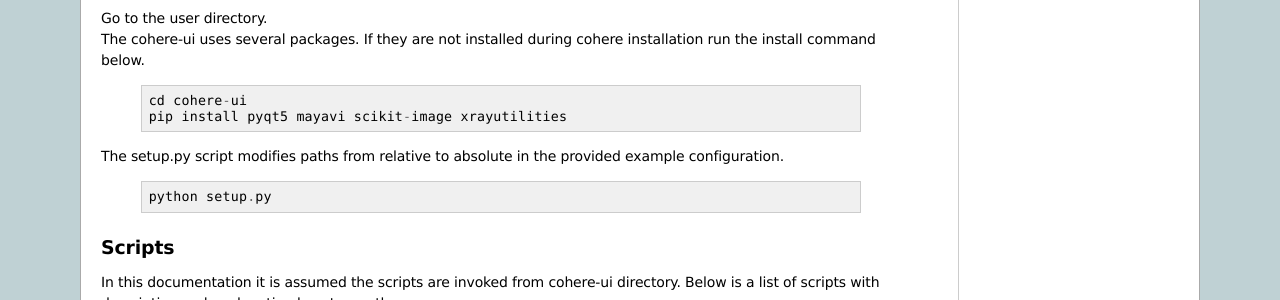
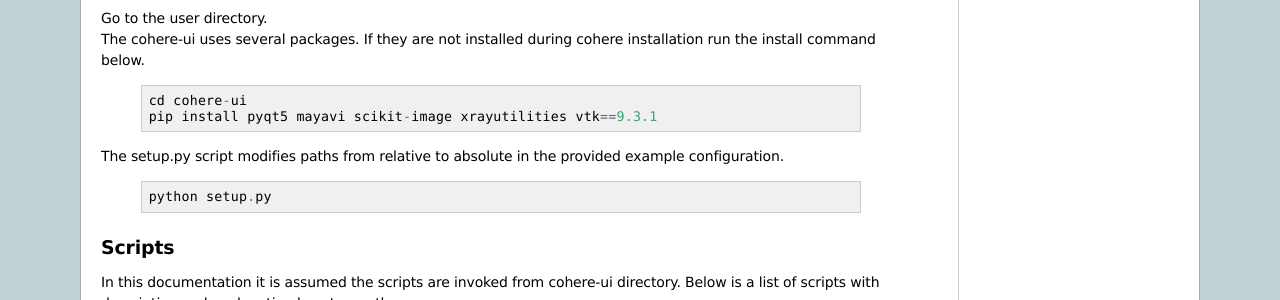
Before and after one commit to AdvancedPhotonSource/cohere, a Sphinx documentation site: the page built from docs/source/how_to_use.rst, in a window 1280 px wide and 900 px high, scrolled down 524 px. Shown: the part 151-451 px from the top of the window. Built offline with Sphinx 7.4.7, drawn with Linux system fonts in a browser that asks for light colours.

Commit message:
added vtk version in documentation

```diff
--- a/docs/source/how_to_use.rst
+++ b/docs/source/how_to_use.rst
@@ -34,7 +34,7 @@ Installing Scripts
   ::
 
         cd cohere-ui
-        pip install pyqt5 mayavi scikit-image xrayutilities
+        pip install pyqt5 mayavi scikit-image xrayutilities vtk==9.3.1
 
 | The setup.py script modifies paths from relative to absolute in the provided example configuration.
 
```
